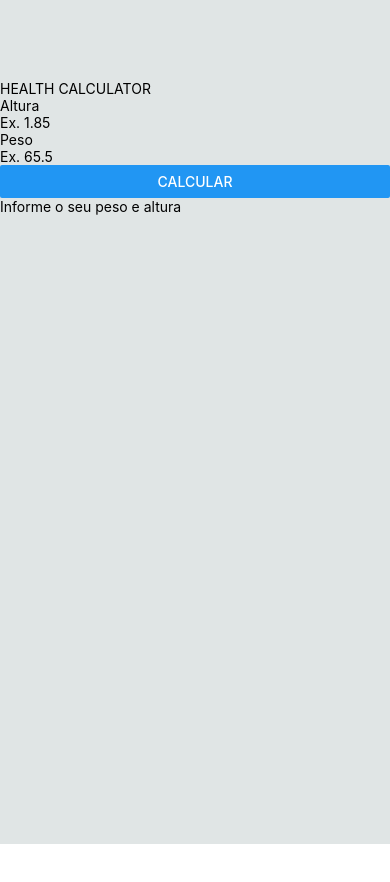
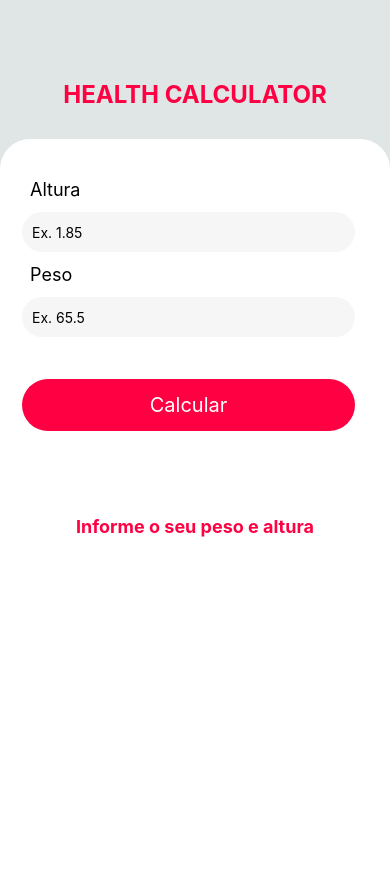
Before and after one commit to devmamede/Health-Calculator-App, a React Native app: screen / in a window 390 px wide. Shown: the top 882 px of the page. Before the commit the page ends 844 px from the top, so only its background shows below. Built offline with nearby package versions, Linux system fonts and the light colour scheme.

Commit message:
design done

```diff
--- a/src/components/Form/ResultImc/index.js
+++ b/src/components/Form/ResultImc/index.js
@@ -1,11 +1,12 @@
 import React from "react";
 import { View, Text } from "react-native";
+import styles from "./style";
 
 export default function ResultImc(props) {
   return (
-    <View>
-      <Text>{props.messageResultImc}</Text>
-      <Text>{props.ResultImc}</Text>
+    <View style={styles.resultImc}>
+      <Text style={styles.information}>{props.messageResultImc}</Text>
+      <Text style={styles.numberImc}>{props.ResultImc}</Text>
     </View>
   );
 }
--- a/src/components/Form/ResultImc/style.js
+++ b/src/components/Form/ResultImc/style.js
@@ -0,0 +1,26 @@
+import { StyleSheet } from "react-native";
+
+const styles = StyleSheet.create({
+  resultImc: {
+    flex: 1,
+    marginTop: 15,
+    paddingTop: 60,
+    borderRadius: 50,
+    alignItems: "center",
+    width: "100%",
+  },
+
+  numberImc: {
+    fontSize: 48,
+    color: "#ff0043",
+    fontWeight: "bold",
+  },
+
+  information: {
+    fontSize: 18,
+    color: "#ff0043",
+    fontWeight: "bold",
+  },
+});
+
+export default styles;
--- a/src/components/Form/index.js
+++ b/src/components/Form/index.js
@@ -1,6 +1,7 @@
 import React, { useState } from "react";
-import { Text, TextInput, View, Button } from "react-native";
+import { Text, TextInput, View, TouchableOpacity } from "react-native";
 import ResultImc from "./ResultImc/index";
+import styles from "./style";
 
 export default function Form() {
   const [height, setHeight] = useState(null);
@@ -24,30 +25,37 @@ export default function Form() {
     }
     setImc(null);
     setTextButton("Calcular");
-    setMessageImc("Preencha o peso e Altura");
+    setMessageImc("Por favor, informe seu peso e sua altura");
     setTextButton("Calcular novamente");
   }
 
   return (
-    <View>
-      <View>
-        <Text>Altura</Text>
+    <View style={styles.formContext}>
+      <View style={styles.form}>
+        <Text style={styles.formLabel}>Altura</Text>
         <TextInput
           onChangeText={setHeight}
           value={height}
           placeholder="Ex. 1.85"
           keyboardType="numeric"
+          style={styles.input}
         />
 
-        <Text>Peso</Text>
+        <Text style={styles.formLabel}>Peso</Text>
         <TextInput
           onChangeText={setWeight}
           value={weight}
           placeholder="Ex. 65.5"
           keyboardType="numeric"
+          style={styles.input}
         />
 
-        <Button onPress={() => validationImc()} title={textButton} />
+        <TouchableOpacity
+          style={styles.buttonCalculator}
+          onPress={() => validationImc()}
+        >
+          <Text style={styles.textButtonCalculator}>{textButton}</Text>
+        </TouchableOpacity>
       </View>
       <ResultImc messageResultImc={messageImc} ResultImc={imc} />
     </View>
--- /dev/null
+++ b/src/components/Form/style.js
@@ -0,0 +1,55 @@
+import { StyleSheet } from "react-native";
+
+const styles = StyleSheet.create({
+  formContext: {
+    width: "100%",
+    height: "100%",
+    bottom: 0,
+    backgroundColor: "#fff",
+    alignItems: "center",
+    marginTop: 30,
+    borderTopLeftRadius: 30,
+    borderTopRightRadius: 30,
+  },
+
+  form: {
+    width: "100%",
+    height: "auto",
+    marginTop: 30,
+    padding: 10,
+  },
+
+  formLabel: {
+    color: "#000",
+    fontSize: 18,
+    paddingLeft: 20,
+  },
+
+  input: {
+    width: "90%",
+    borderRadius: 50,
+    backgroundColor: "#f6f6f6",
+    height: 40,
+    margin: 12,
+    paddingLeft: 10,
+  },
+
+  buttonCalculator: {
+    borderRadius: 50,
+    alignItems: "center",
+    justifyContent: "center",
+    width: "90%",
+    backgroundColor: "#ff0043",
+    paddingTop: 14,
+    paddingBottom: 14,
+    marginLeft: 12,
+    marginTop: 30,
+  },
+
+  textButtonCalculator: {
+    fontSize: 20,
+    color: "#fff",
+  },
+});
+
+export default styles;
--- a/src/components/Title/index.js
+++ b/src/components/Title/index.js
@@ -1,10 +1,11 @@
 import React from "react";
 import { View, Text } from "react-native";
+import styles from "./style";
 
 export default function Title() {
   return (
-    <View>
-      <Text>HEALTH CALCULATOR</Text>
+    <View style={styles.boxTitle}>
+      <Text style={styles.textTitle}>HEALTH CALCULATOR</Text>
     </View>
   );
 }
--- a/src/components/Title/style.js
+++ b/src/components/Title/style.js
@@ -0,0 +1,17 @@
+import { StyleSheet } from "react-native";
+
+const styles = StyleSheet.create({
+  boxTitle: {
+    alignItems: "center",
+    justifyContent: "center",
+    padding: "10",
+  },
+
+  textTitle: {
+    color: "#FF0043",
+    fontSize: 24,
+    fontWeight: "bold",
+  },
+});
+
+export default styles;
```
